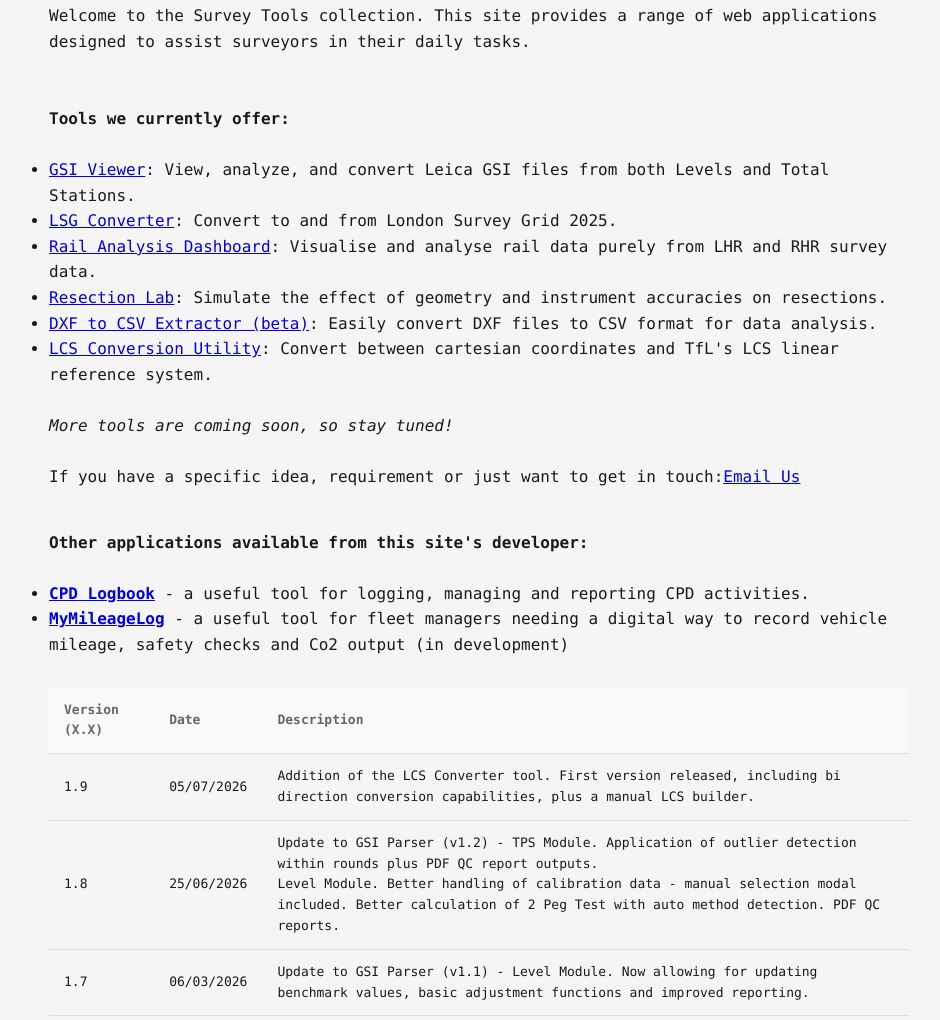
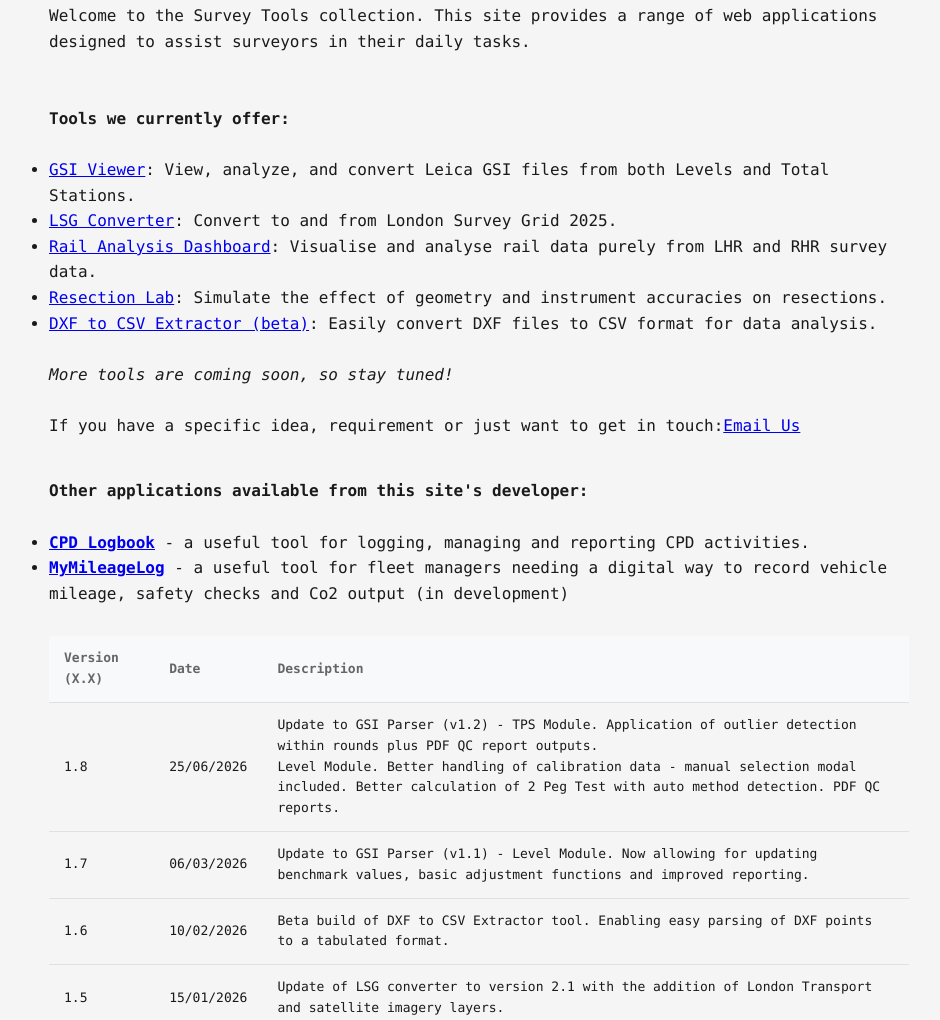
Before and after one commit to benbrewster85/GSI-Parser, a website: page about.html in a window 1280 px wide. Shown: the part 175-1195 px from the top of the page, without its empty margins (161-1101 px from the left). Drawn offline with Linux system fonts and the light colour scheme.

Commit message:
fix: Remove items from about page

```diff
--- a/about.html
+++ b/about.html
@@ -53,7 +53,7 @@
                         <li><a href="/tools/rails/">Rail Analysis Dashboard</a>: Visualise and analyse rail data purely from LHR and RHR survey data.</li>
                         <li><a href="/tools/resection/">Resection Lab</a>: Simulate the effect of geometry and instrument accuracies on resections.</li>
                         <li><a href="/tools/dxf-to-csv/">DXF to CSV Extractor (beta)</a>: Easily convert DXF files to CSV format for data analysis.</li>
-                        <li><a href="/tools/lcs-converter/">LCS Conversion Utility</a>: Convert between cartesian coordinates and TfL's LCS linear reference system.</li>
+
                     </ul><br>
                     <p><i>More tools are coming soon, so stay tuned!</i></p><br>
                     <p>If you have a specific idea, requirement or just want to get in touch:<a href="mailto:ben@surveytools.co.uk">Email Us</a></p>
@@ -81,11 +81,7 @@
                             </tr>
                         </thead>
                         <tbody id="dataTable">
-                            <tr>
-                                <td>1.9</td>
-                                <td>05/07/2026</td>
-                                <td>Addition of the LCS Converter tool. First version released, including bi direction conversion capabilities, plus a manual LCS builder.</td>
-                            </tr>
+
                             <tr>
                                 <td>1.8</td>
                                 <td>25/06/2026</td>
```
